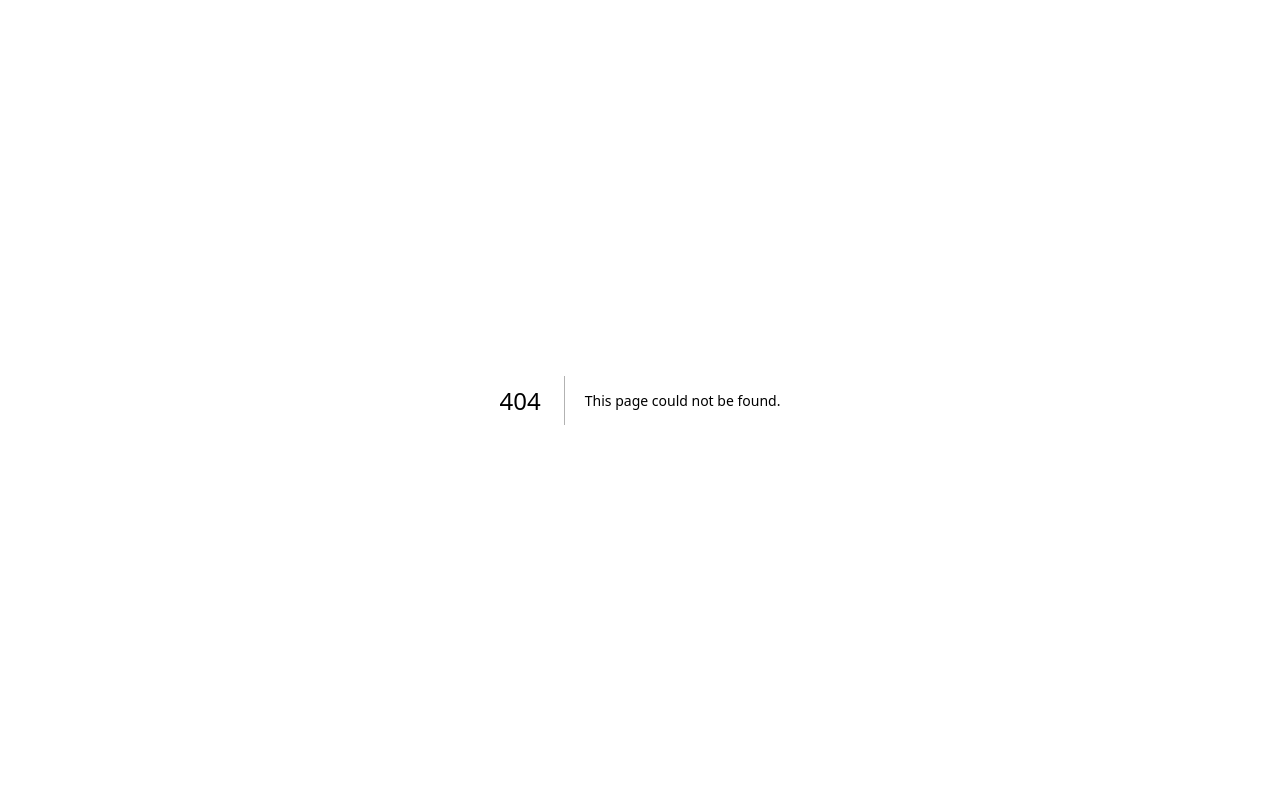
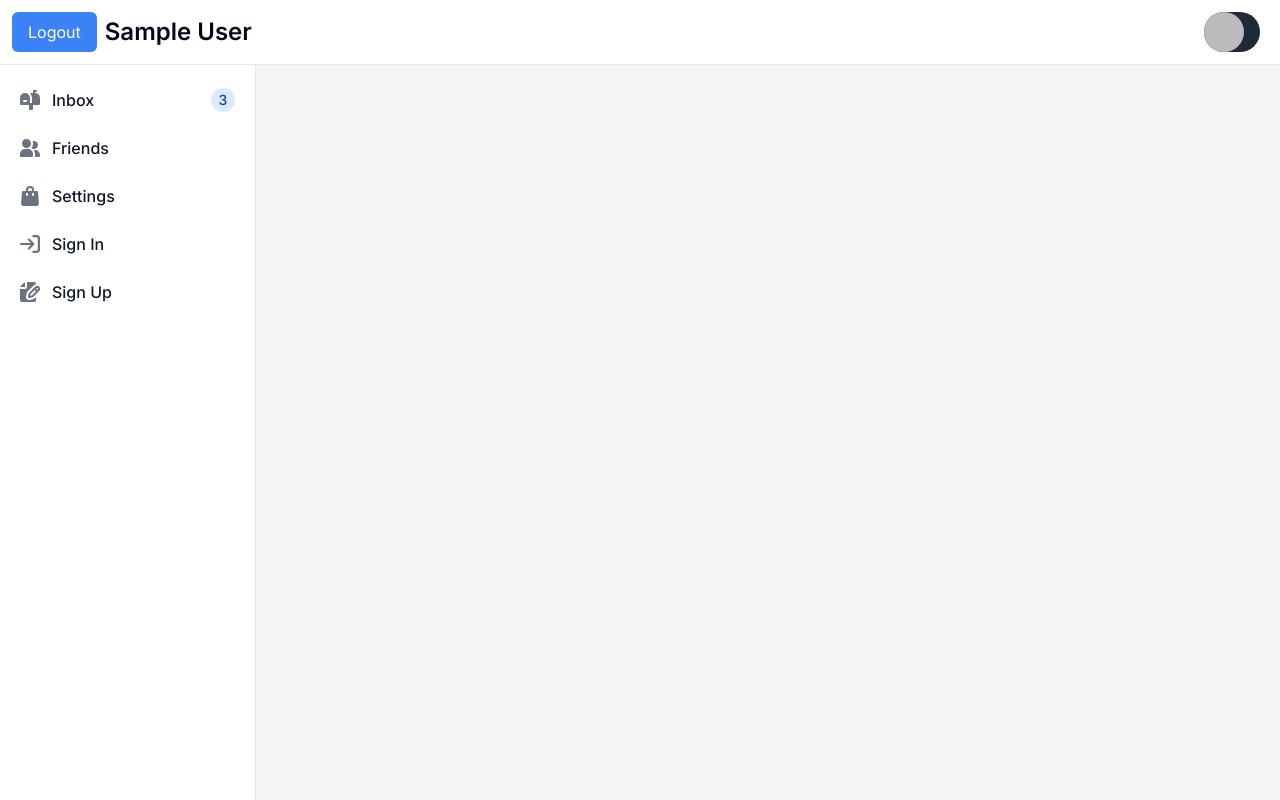
Before and after one commit to MuhammadShameel/Chat-App, a Next.js app: page /friends in a window 1280 px wide. Before the commit this address had no page. Built offline with nearby package versions, Linux system fonts and the light colour scheme; no server answers; sample sign-in values are in the browser's storage.

Commit message:
setup page in layouts

```diff
--- /dev/null
+++ b/src/app/friends/page.tsx
@@ -0,0 +1,13 @@
+import React from "react";
+import Layout from "../components/Layout";
+import Friends from "../components/Freind";
+
+const FriendsPage: React.FC = () => {
+  return (
+    <Layout>
+      <Friends />
+    </Layout>
+  );
+};
+
+export default FriendsPage;
--- /dev/null
+++ b/src/app/settings/page.tsx
@@ -0,0 +1,13 @@
+import React from "react";
+import Layout from ".././components/Layout";
+import Settings from ".././components/Setting";
+
+const SettingsPage: React.FC = () => {
+  return (
+    <Layout>
+      <Settings />
+    </Layout>
+  );
+};
+
+export default SettingsPage;
```
